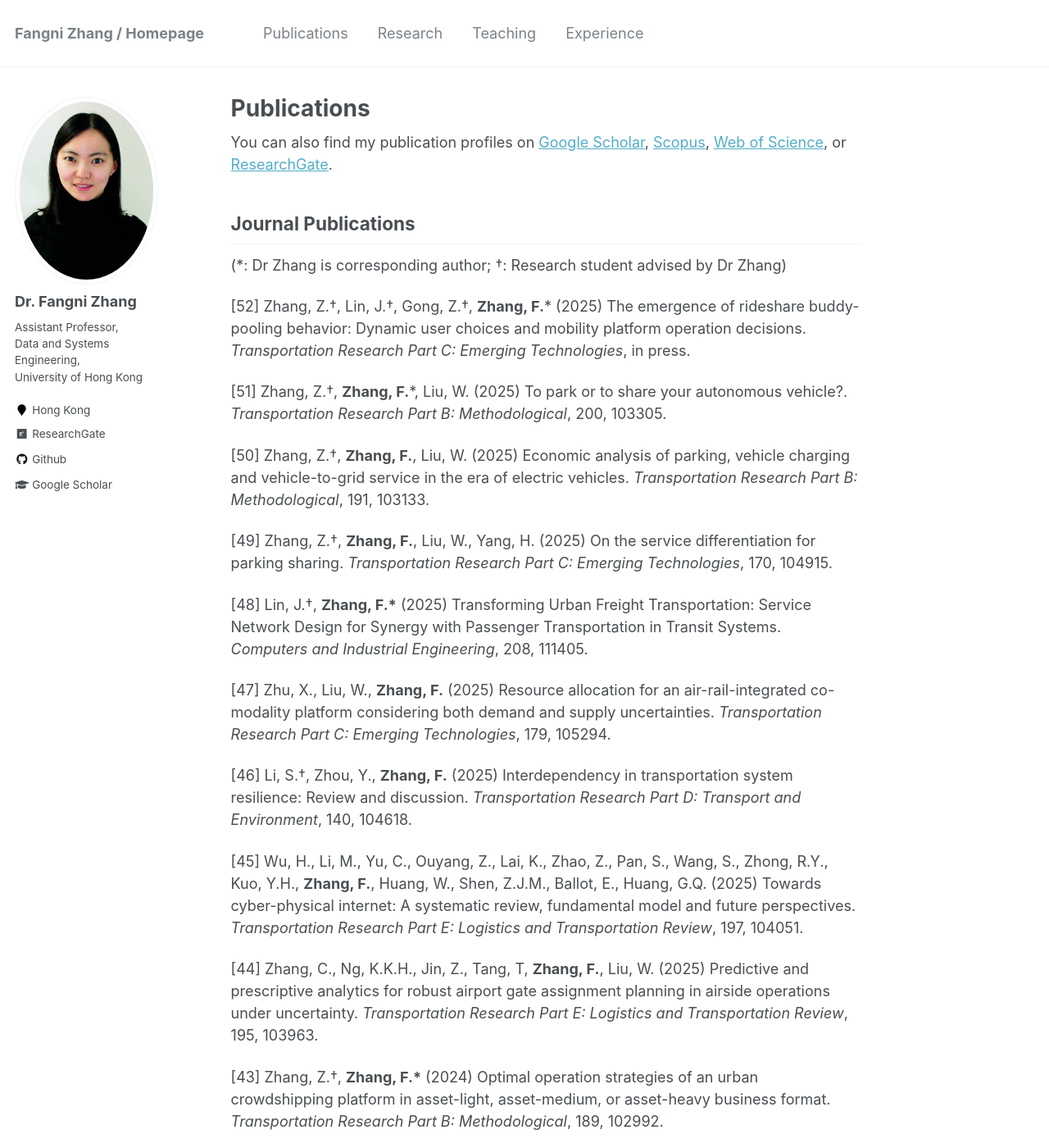
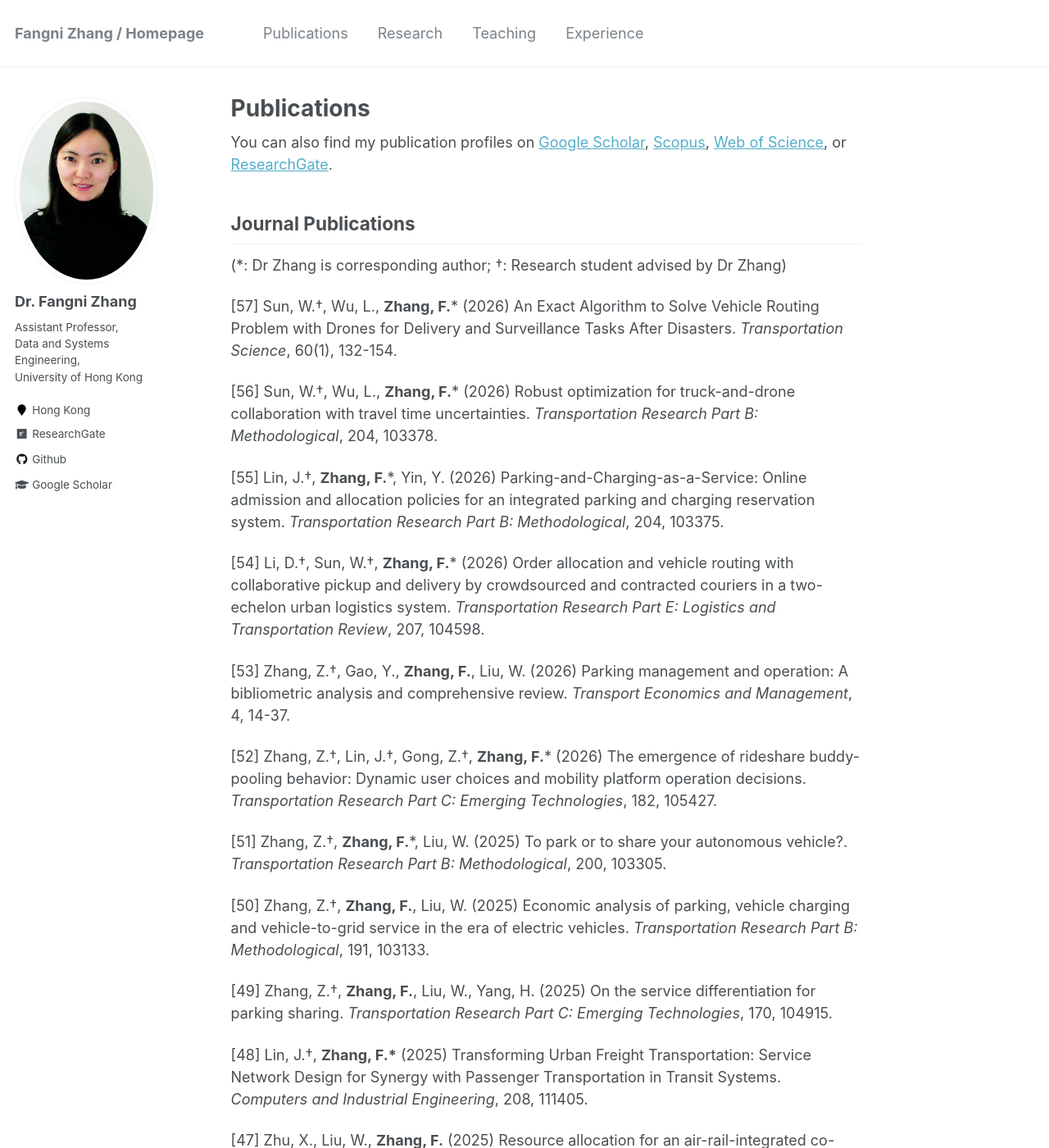
Before and after one commit to fangnizhang/fangnizhang.github.io, a Jekyll site: the page built from _pages/publications.md, in a window 1280 px wide and 1400 px high. Shown: the whole window at 82% size. Built offline with Jekyll 4.4.1, drawn with Linux system fonts in a browser that asks for light colours.

Commit message:
Update publications.md

```diff
--- a/_pages/publications.md
+++ b/_pages/publications.md
@@ -20,7 +20,17 @@ Journal Publications
 ----------
 (*: Dr Zhang is corresponding author; †: Research student advised by Dr Zhang)
 
-[52] Zhang, Z.†, Lin, J.†, Gong, Z.†, __Zhang, F.__* (2025) The emergence of rideshare buddy-pooling behavior: Dynamic user choices and mobility platform operation decisions. _Transportation Research Part C: Emerging Technologies_, in press.
+[57] Sun, W.†, Wu, L., __Zhang, F.__* (2026) An Exact Algorithm to Solve Vehicle Routing Problem with Drones for Delivery and Surveillance Tasks After Disasters. _Transportation Science_, 60(1), 132-154.
+
+[56] Sun, W.†, Wu, L., __Zhang, F.__* (2026) Robust optimization for truck-and-drone collaboration with travel time uncertainties. _Transportation Research Part B: Methodological_, 204, 103378.
+
+[55] Lin, J.†, __Zhang, F.__*, Yin, Y. (2026) Parking-and-Charging-as-a-Service: Online admission and allocation policies for an integrated parking and charging reservation system. _Transportation Research Part B: Methodological_, 204, 103375.
+
+[54] Li, D.†, Sun, W.†, __Zhang, F.__* (2026) Order allocation and vehicle routing with collaborative pickup and delivery by crowdsourced and contracted couriers in a two-echelon urban logistics system. _Transportation Research Part E: Logistics and Transportation Review_, 207, 104598.
+
+[53] Zhang, Z.†, Gao, Y., __Zhang, F.__, Liu, W. (2026) Parking management and operation: A bibliometric analysis and comprehensive review. _Transport Economics and Management_, 4, 14-37.
+
+[52] Zhang, Z.†, Lin, J.†, Gong, Z.†, __Zhang, F.__* (2026) The emergence of rideshare buddy-pooling behavior: Dynamic user choices and mobility platform operation decisions. _Transportation Research Part C: Emerging Technologies_, 182, 105427.
 
 [51] Zhang, Z.†, __Zhang, F.__*, Liu, W. (2025) To park or to share your autonomous vehicle?. _Transportation Research Part B: Methodological_, 200, 103305.
 
```
